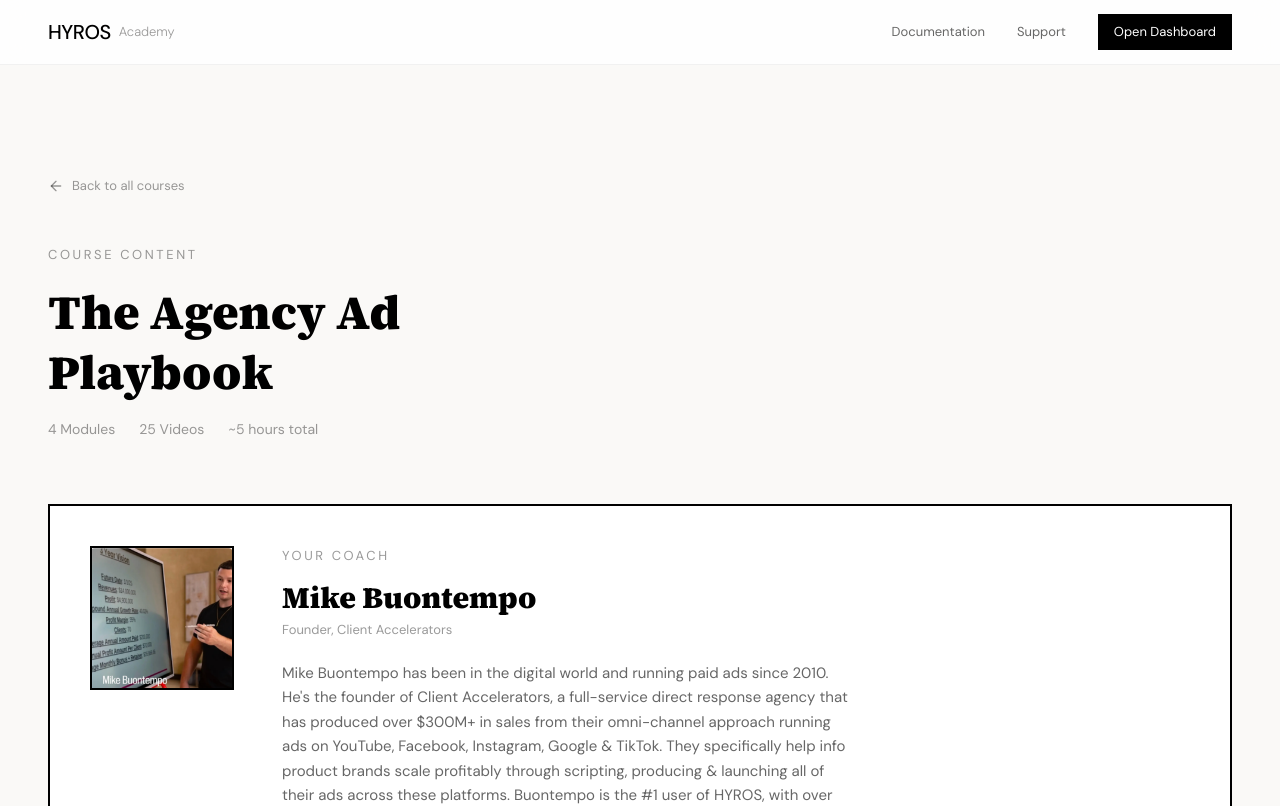
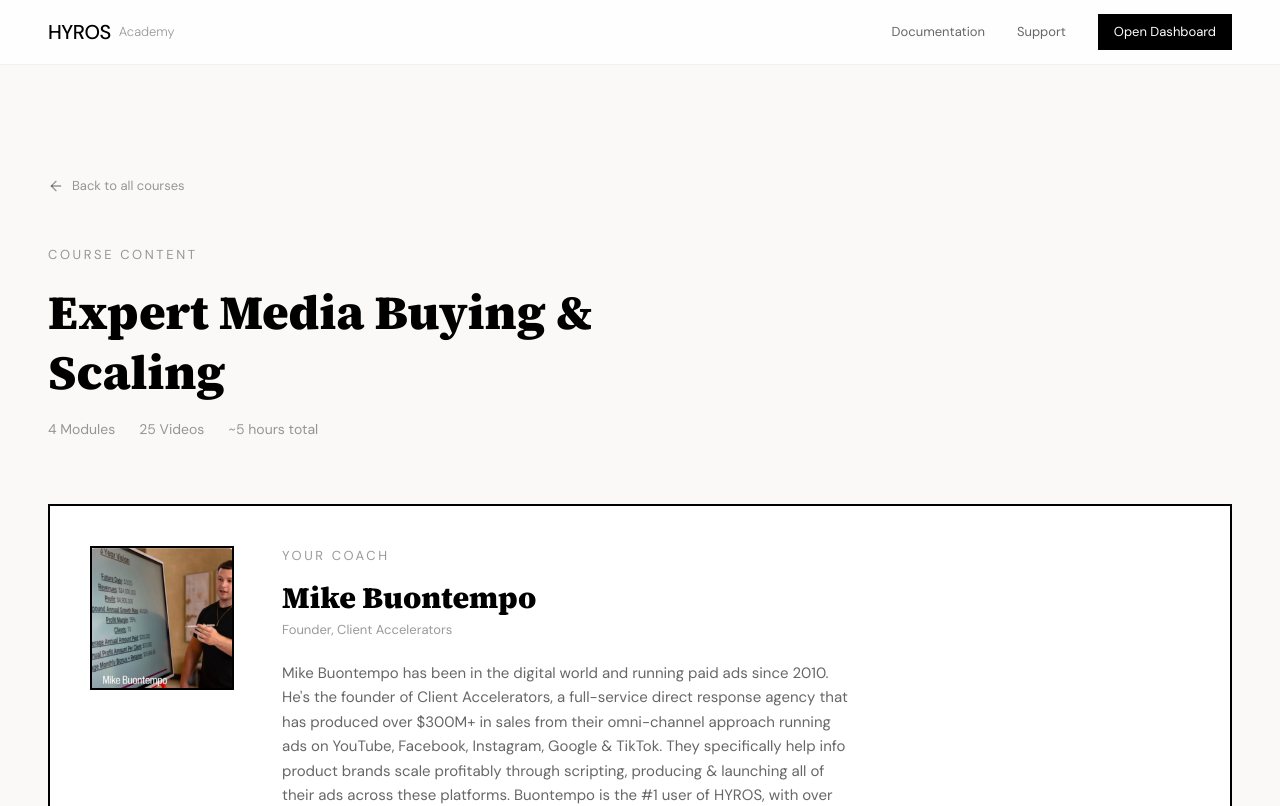
Before and after one commit to zssai13/TrainingSite, a Next.js app: page /agency in a window 1280 px wide. Shown: the top 806 px of the page. Built offline with nearby package versions, Linux system fonts and the light colour scheme.

Commit message:
Rename agency section title to Expert Media Buying & Scaling
Co-Authored-By: Claude <noreply@anthropic.com>

```diff
--- a/src/app/agency/page.tsx
+++ b/src/app/agency/page.tsx
@@ -567,7 +567,7 @@ export default function AgencyTrainingPage() {
               Course Content
             </p>
             <h2 className="font-display text-[clamp(1.75rem,4vw,3rem)] font-black text-black leading-tight">
-              The Agency Ad Playbook
+              Expert Media Buying &amp; Scaling
             </h2>
             <div className="flex flex-wrap gap-x-6 gap-y-2 mt-4">
               <span className="text-[14px] text-black/40">4 Modules</span>
```
